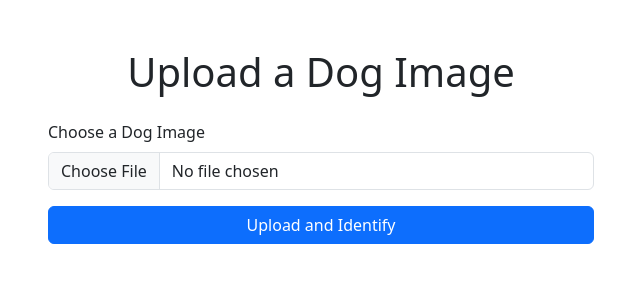
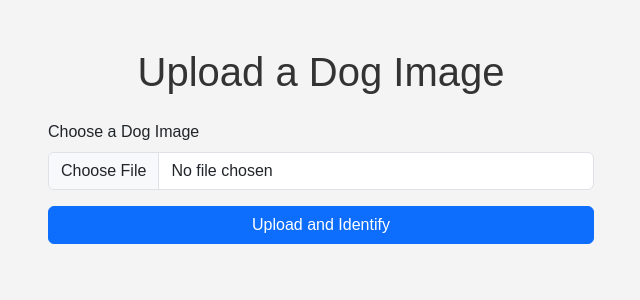
Before and after one commit to MariosAvraam/dog-breed-identifier-website, a Flask app: page / in a window 1280 px wide. Shown: the top 300 px of the page, without its empty margins (319-959 px from the left). Run offline with Flask 3, Linux system fonts and the light colour scheme.

Commit message:
- Ignore the uploads folder.
- Create styles.css file:
Add styling to body, h1, h2, h3 and to the image displayed.

- Update base.html:
Link to styles.css file.

- Update result.html:
Add class to the image.

```diff
--- /dev/null
+++ b/static/styles.css
@@ -0,0 +1,13 @@
+body {
+    font-family: Arial, sans-serif;
+    background-color: #f4f4f4;
+}
+
+h1, h2, h3 {
+    color: #333;
+}
+
+.img-display {
+    border: 1px solid #ddd;
+    box-shadow: 2px 2px 4px rgba(0, 0, 0, 0.1);
+}
--- a/templates/base.html
+++ b/templates/base.html
@@ -6,6 +6,7 @@
     <meta name="viewport" content="width=device-width, initial-scale=1.0">
     <title>{% block title %}Dog Breed Identifier{% endblock %}</title>
     <link href="https://cdn.jsdelivr.net/npm/bootstrap@5.3.1/dist/css/bootstrap.min.css" rel="stylesheet" integrity="sha384-4bw+/aepP/YC94hEpVNVgiZdgIC5+VKNBQNGCHeKRQN+PtmoHDEXuppvnDJzQIu9" crossorigin="anonymous">
+    <link rel="stylesheet" href="{{ url_for('static', filename='styles.css') }}">
 </head>
 
 <body>
--- a/templates/result.html
+++ b/templates/result.html
@@ -6,7 +6,7 @@
   <div class="col-lg-6 offset-lg-3">
     <h2 class="text-center mb-4">Dog Breed Result</h2>
     <div class="text-center">
-      <img src="{{ url_for('static', filename='uploads/' + img_path) }}" alt="Uploaded Dog Image" class="img-fluid mb-4">
+      <img src="{{ url_for('static', filename='uploads/' + img_path) }}" alt="Uploaded Dog Image" class="img-fluid mb-4 rounded img-display">
     </div>
     <h3 class="text-center">Predicted Breed:
       {{ breed }}
```
Also changed, not shown: 1 other file.
